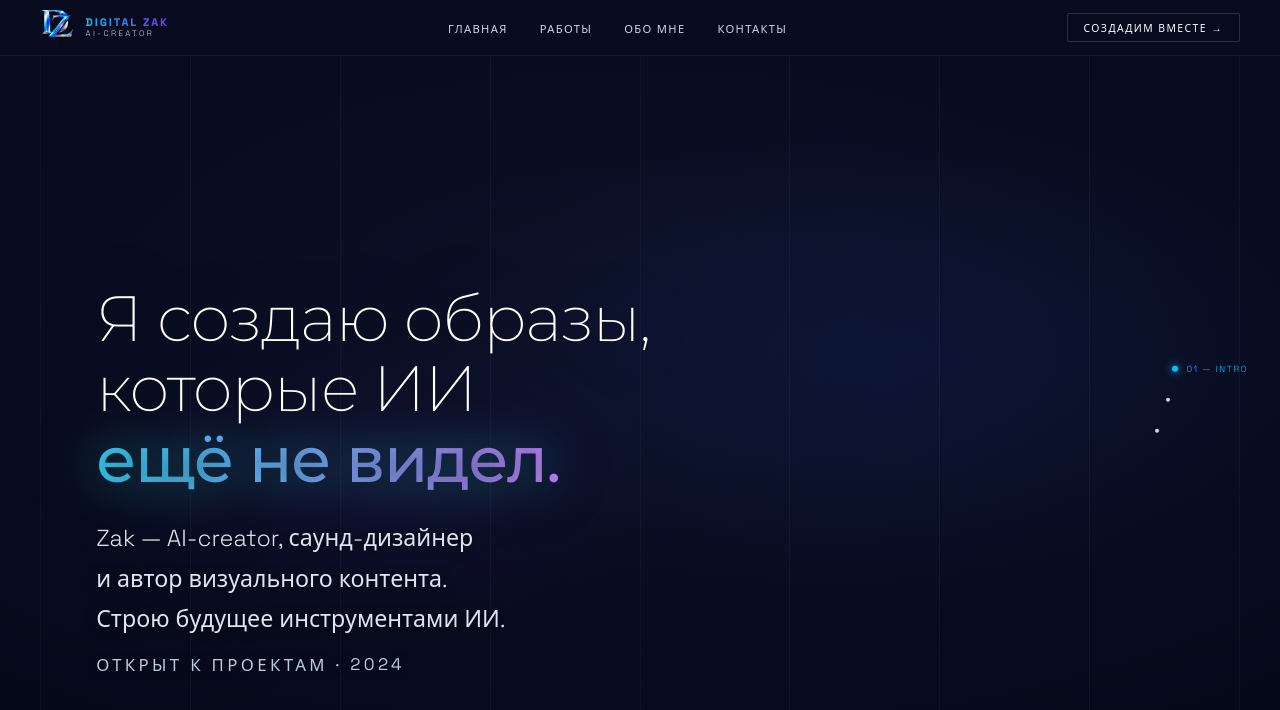
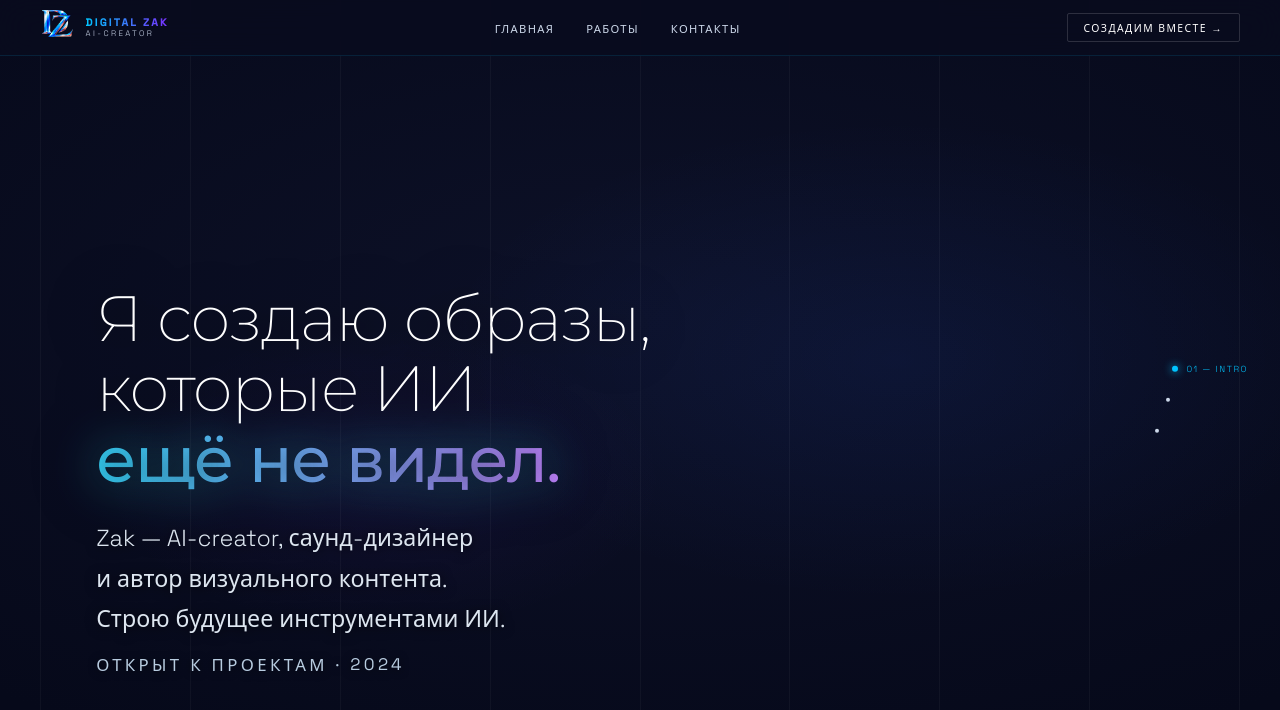
Before and after one commit to edgetilya111982-boop/portfolio, a React (Vite) app in the folder museum-app/: page / in a window 1280 px wide. Shown: the top 710 px of the page. Built offline with nearby package versions, Linux system fonts and the light colour scheme.

Commit message:
Remove 'About Me' link from navigation

```diff
--- a/museum-app/src/components/Navigation.jsx
+++ b/museum-app/src/components/Navigation.jsx
@@ -4,7 +4,6 @@ import './Navigation.css'
 const NAV_LINKS = [
   { label: 'Главная', section: 0 },
   { label: 'Работы',  section: 1 },
-  { label: 'Обо мне', section: 0 },
   { label: 'Контакты', section: 2 },
 ]
 
```
